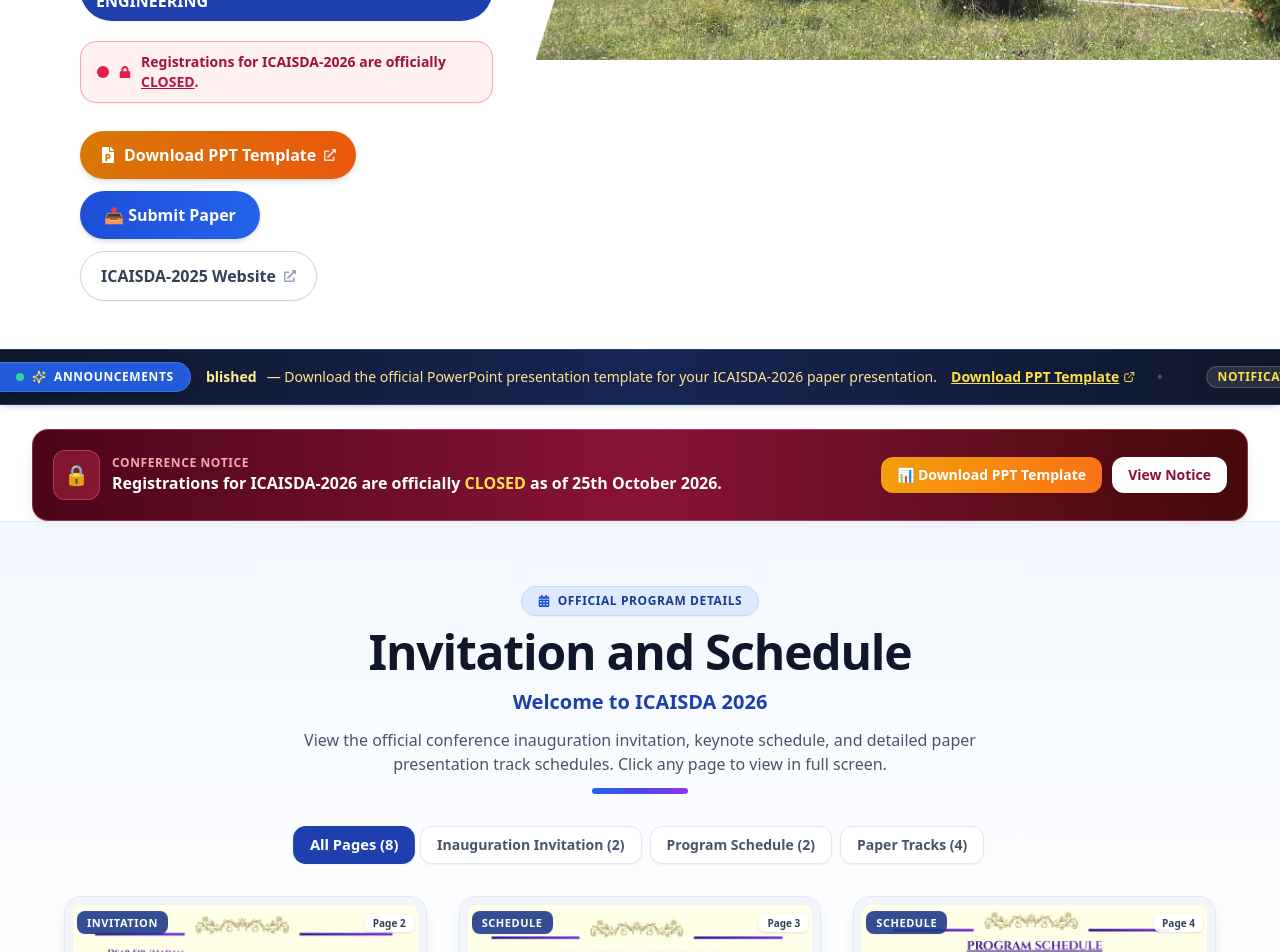
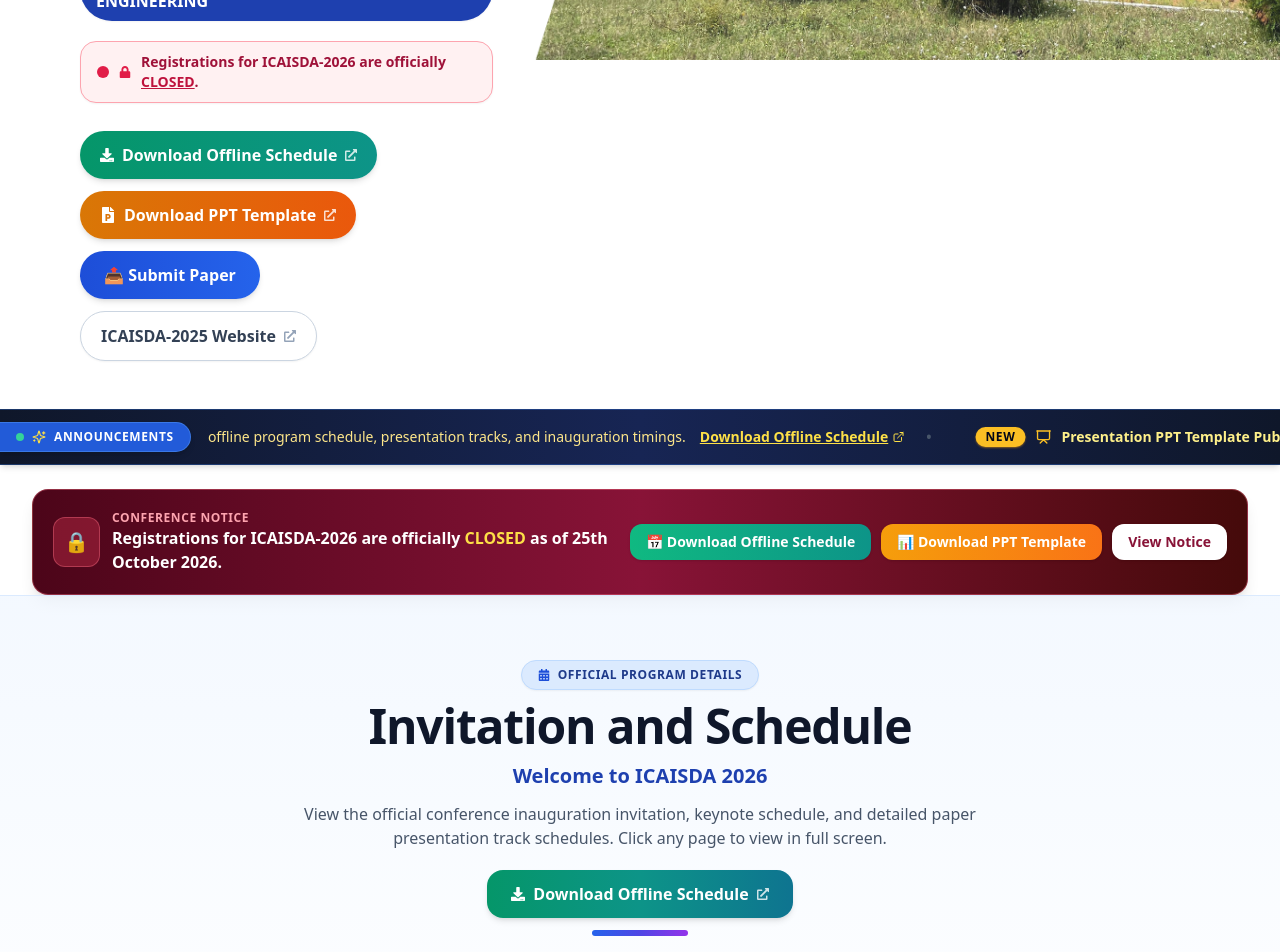
Before and after one commit to vikneshh-rs/icaisda26, a React (Vite) app in the folder CSE-Conference-main/: page / in a window 1280 px wide. Shown: the part 740-1692 px from the top of the page. Built offline with nearby package versions, Linux system fonts and the light colour scheme; no server answers.

Commit message:
Add Download Offline Schedule button to Home screen, Notice banner, and Invitation section

```diff
--- a/CSE-Conference-main/src/Components/Home/AnnouncementSlider.jsx
+++ b/CSE-Conference-main/src/Components/Home/AnnouncementSlider.jsx
@@ -1,5 +1,5 @@
 import React from "react";
-import { FileText, ExternalLink, Sparkles, BookOpen, BellRing, AlertCircle, Presentation } from "lucide-react";
+import { FileText, ExternalLink, Sparkles, BookOpen, BellRing, AlertCircle, Presentation, Calendar } from "lucide-react";
 
 const AnnouncementSlider = () => {
   const announcements = [
@@ -12,6 +12,16 @@ const AnnouncementSlider = () => {
       icon: <AlertCircle className="w-4 h-4 text-yellow-300 shrink-0" />,
       highlight: true,
       blink: true,
+    },
+    {
+      badge: "SCHEDULE",
+      title: "Offline Schedule & Timings Published",
+      desc: "Download the complete conference offline program schedule, presentation tracks, and inauguration timings.",
+      link: "https://drive.google.com/file/d/1HnFpmMTMuvB2eQAdNBaneIINMdS1udrM/view?usp=sharing",
+      linkText: "Download Offline Schedule",
+      icon: <Calendar className="w-4 h-4 text-emerald-400 shrink-0" />,
+      highlight: true,
+      blink: false,
     },
     {
       badge: "NEW",
--- a/CSE-Conference-main/src/Components/Home/Hero.jsx
+++ b/CSE-Conference-main/src/Components/Home/Hero.jsx
@@ -1,7 +1,7 @@
 import React from "react";
 import heroMain from "../../assets/Images/icaHome.png";
 import heroSub from "../../assets/Images/cs10.jpg";
-import { FaCalendarAlt, FaExternalLinkAlt, FaLock, FaFilePowerpoint } from "react-icons/fa";
+import { FaCalendarAlt, FaExternalLinkAlt, FaLock, FaFilePowerpoint, FaDownload } from "react-icons/fa";
 import icdnLogo from "../../assets/Images/logos/ptulogo2.png";
 
 const Hero = () => {
@@ -55,6 +55,18 @@ const Hero = () => {
 
         {/* Links and CTA */}
         <div className="flex flex-wrap items-center gap-3 pt-2">
+          {/* Download Offline Schedule Button */}
+          <a
+            href="https://drive.google.com/file/d/1HnFpmMTMuvB2eQAdNBaneIINMdS1udrM/view?usp=sharing"
+            target="_blank"
+            rel="noopener noreferrer"
+            className="inline-flex items-center gap-2 px-5 py-3 bg-gradient-to-r from-emerald-600 to-teal-600 hover:from-emerald-700 hover:to-teal-700 text-white font-bold rounded-full shadow-md hover:shadow-lg transition-all duration-300 hover:scale-105"
+          >
+            <FaDownload className="text-sm" />
+            <span>Download Offline Schedule</span>
+            <FaExternalLinkAlt className="text-xs opacity-80" />
+          </a>
+
           {/* Download PPT Template Button */}
           <a
             href="https://docs.google.com/presentation/d/17FJGuhD1Z6tgfwY8k1_wkR4hMqZH1wUE/edit?usp=sharing&ouid=114098769929117624762&rtpof=true&sd=true"
--- a/CSE-Conference-main/src/Components/Home/InvitationScheduleCarousel.jsx
+++ b/CSE-Conference-main/src/Components/Home/InvitationScheduleCarousel.jsx
@@ -7,7 +7,8 @@ import {
   FaTimes,
   FaDownload,
   FaCalendarAlt,
-  FaFileAlt
+  FaFileAlt,
+  FaExternalLinkAlt
 } from "react-icons/fa";
 
 // Import schedule and invitation images
@@ -182,7 +183,21 @@ const InvitationScheduleCarousel = () => {
             View the official conference inauguration invitation, keynote schedule, and detailed paper presentation track schedules. Click any page to view in full screen.
           </p>
 
-          <div className="w-24 h-1.5 bg-gradient-to-r from-blue-600 via-indigo-600 to-purple-600 mx-auto rounded-full mt-2"></div>
+          {/* Download Offline Schedule Action */}
+          <div className="pt-2 flex flex-wrap items-center justify-center gap-3">
+            <a
+              href="https://drive.google.com/file/d/1HnFpmMTMuvB2eQAdNBaneIINMdS1udrM/view?usp=sharing"
+              target="_blank"
+              rel="noopener noreferrer"
+              className="inline-flex items-center gap-2 px-6 py-3 bg-gradient-to-r from-emerald-600 via-teal-600 to-cyan-700 hover:from-emerald-700 hover:to-teal-800 text-white font-extrabold text-sm md:text-base rounded-2xl shadow-md hover:shadow-xl transition-all duration-300 hover:scale-105"
+            >
+              <FaDownload className="text-sm" />
+              <span>Download Offline Schedule</span>
+              <FaExternalLinkAlt className="text-xs opacity-80" />
+            </a>
+          </div>
+
+          <div className="w-24 h-1.5 bg-gradient-to-r from-blue-600 via-indigo-600 to-purple-600 mx-auto rounded-full mt-3"></div>
         </div>
 
         {/* Filter Tabs */}
--- a/CSE-Conference-main/src/Pages/Homepage.jsx
+++ b/CSE-Conference-main/src/Pages/Homepage.jsx
@@ -31,6 +31,14 @@ const Homepage = () => {
           </div>
           <div className="flex flex-wrap items-center justify-center gap-2.5 shrink-0">
             <a
+              href="https://drive.google.com/file/d/1HnFpmMTMuvB2eQAdNBaneIINMdS1udrM/view?usp=sharing"
+              target="_blank"
+              rel="noopener noreferrer"
+              className="px-4 py-2 bg-gradient-to-r from-emerald-500 to-teal-600 hover:from-emerald-600 hover:to-teal-700 text-white font-extrabold text-xs sm:text-sm rounded-xl transition shadow flex items-center gap-1.5"
+            >
+              <span>📅 Download Offline Schedule</span>
+            </a>
+            <a
               href="https://docs.google.com/presentation/d/17FJGuhD1Z6tgfwY8k1_wkR4hMqZH1wUE/edit?usp=sharing&ouid=114098769929117624762&rtpof=true&sd=true"
               target="_blank"
               rel="noopener noreferrer"
```
